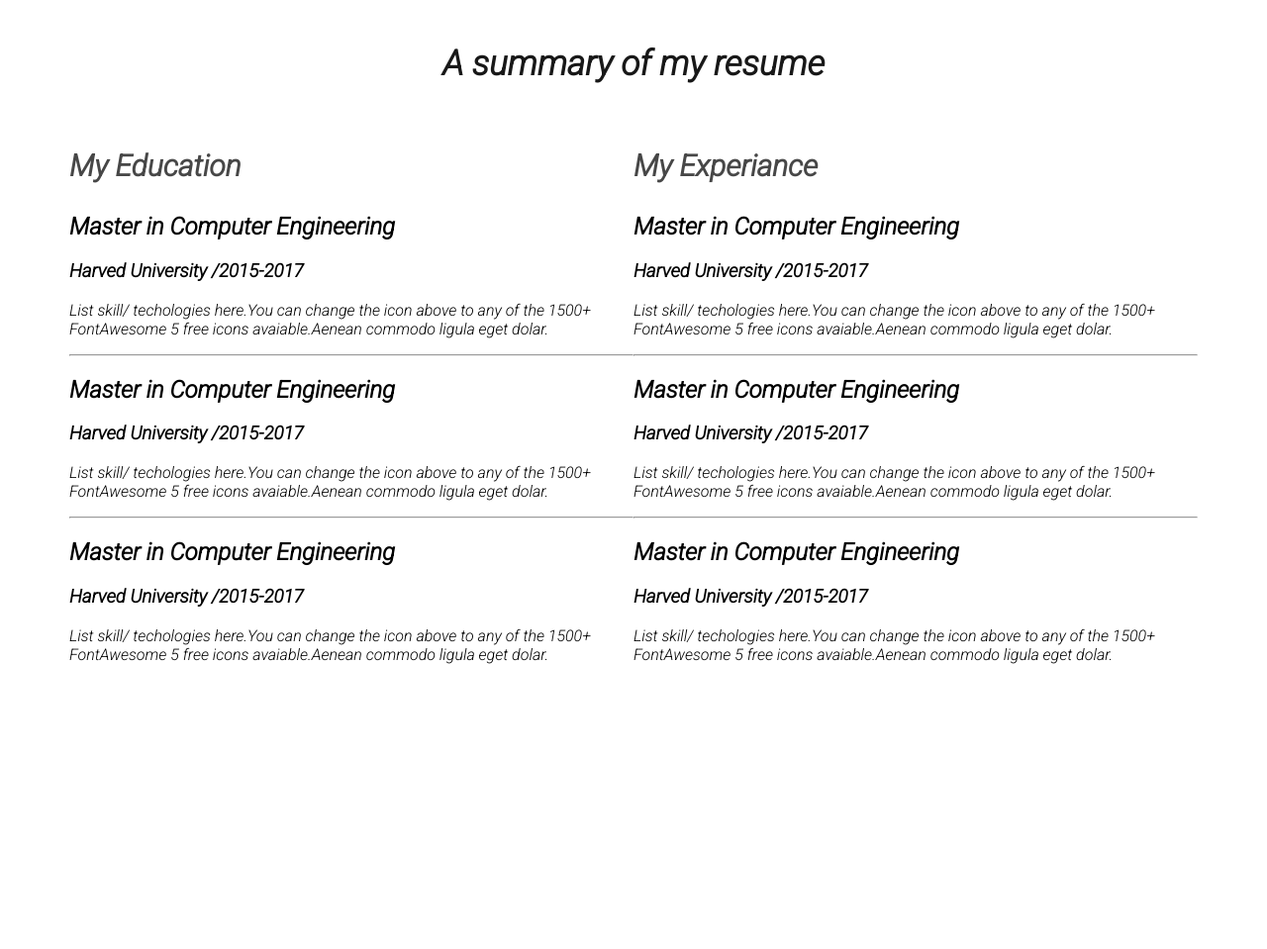
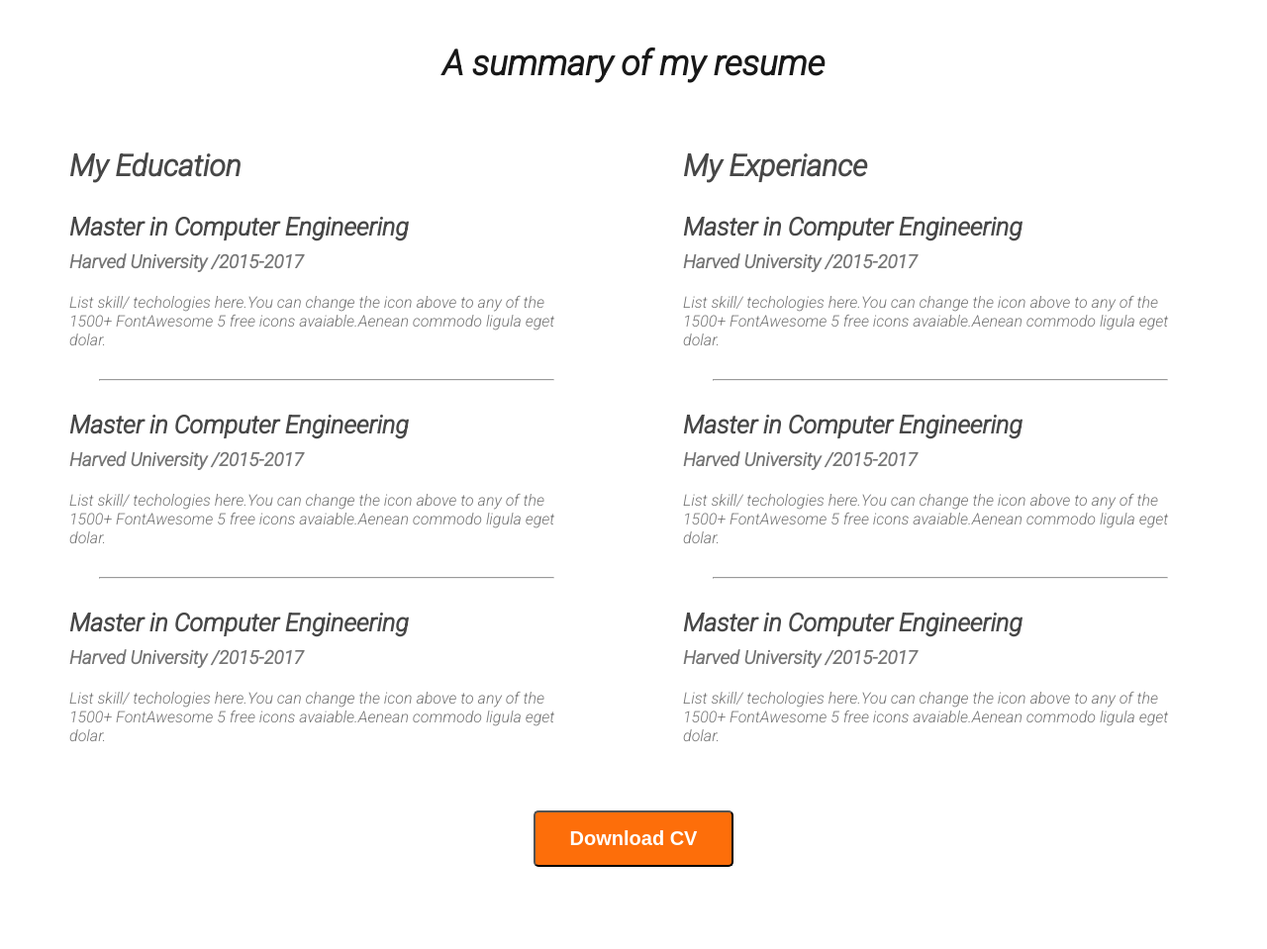
Before and after one commit to mdmehedi060/my-website, a plain HTML site: page index.html in a window 1280 px wide. Shown: the part 2360-3319 px from the top of the page at 99% size. Before the commit the page ends 3055 px from the top, so only its background shows below. Drawn offline with Linux system fonts and the light colour scheme.

Commit message:
button add

```diff
--- a/index.html
+++ b/index.html
@@ -162,7 +162,9 @@
           </div>
         </div>
       </div>
-
+      <div class="download-cv">
+        <button class="btn-primary">Download CV</button>
+      </div>
 
 
     </section>
--- a/style.css
+++ b/style.css
@@ -146,4 +146,26 @@ font-size: 18px;
 }
 .resume-cointainer{
   display: flex;
+  gap: 100px;
 }
+.resume-item-descripition,.resume-item-institute{
+  color: #757575;
+}
+.resume-item-institute{
+  margin-bottom: 20px;
+  margin-top: 0px;
+}
+
+.resume-item-title{
+  color: #474747;
+  font-size: 25px;
+  font-weight: 700;
+  margin-bottom: 10px;
+}
+.resume-cointainer hr{
+  margin: 30px;
+}
+.download-cv{
+  text-align: center;
+  margin-top: 50px;
+}
```
